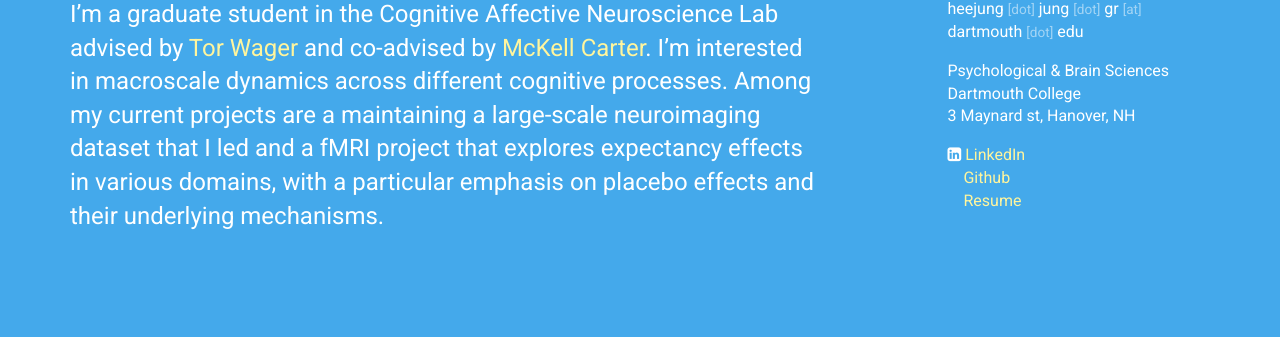
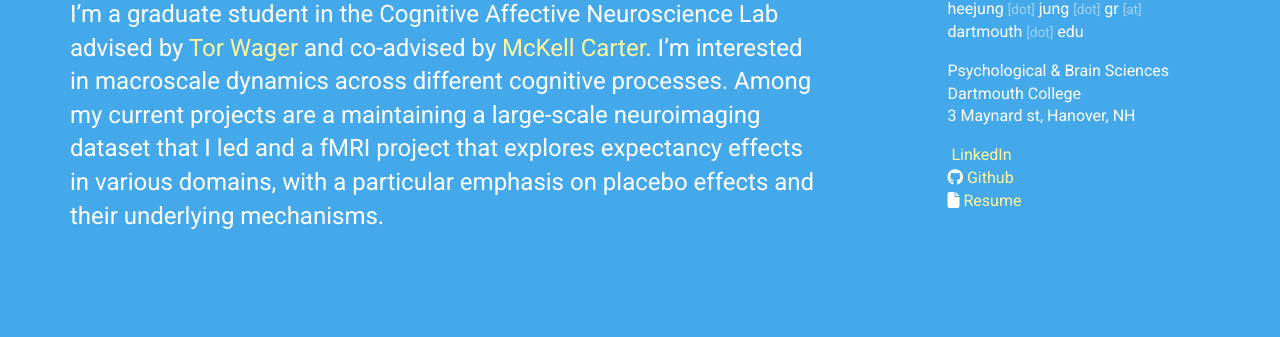
Before and after one commit to jungheejung/jungheejung.github.io, a Jekyll site: the page built from index.html, in a window 1280 px wide. Shown: the part 304-641 px from the top of the page. Built offline with Jekyll 4.4.1, drawn with Linux system fonts in a browser that asks for light colours; nearby versions of some CDN libraries.

Commit message:
DEV: update base and icons

```diff
--- a/_config.yml
+++ b/_config.yml
@@ -2,4 +2,4 @@
 markdown: kramdown
 
 # http://jekyllrb.com/docs/github-pages/#project-page-url-structure
-baseurl: /elbowpatched-boilerplate
+baseurl: ""
--- a/_layouts/albertine.html
+++ b/_layouts/albertine.html
@@ -28,8 +28,11 @@ It is threatened by habitat loss.
   <title>{{ site.data.personal.name }}</title>
 
   <!-- Stylesheets -->
+
   <link rel="stylesheet" href="//fonts.googleapis.com/css?family=Roboto:400,700">
-  <link rel="stylesheet" href="//cdnjs.cloudflare.com/ajax/libs/font-awesome/4.1.0/css/font-awesome.min.css">
+  <!-- <link rel="stylesheet" href="//cdnjs.cloudflare.com/ajax/libs/font-awesome/4.1.0/css/font-awesome.min.css"> -->
+  <link rel="stylesheet" href="//cdnjs.cloudflare.com/ajax/libs/font-awesome/6.5.1/css/all.min.css">
+
   <link rel="stylesheet" href="//netdna.bootstrapcdn.com/bootstrap/3.2.0/css/bootstrap.min.css">
   <link rel="stylesheet" href="{{ site.baseurl }}/assets/albertine/css/default.css">
 
@@ -106,11 +109,11 @@ It is threatened by habitat loss.
           {% for profile in site.data.personal.profiles %}
 
             {% if profile.network == 'Google Scholar' %}
-              <i class="fa fa-google"></i>
+              <i class="fa-brands fa-google"></i>
             {% elsif profile.network == 'LinkedIn' %}
-              <i class="fa fa-linkedin-square"></i>
+              <i class="fa-brands fa-linkedin-square"></i>
             {% elsif profile.network == 'Twitter' %}
-              <i class="fa fa-twitter-square"></i>
+              <i class="fa-brands fa-twitter-square"></i>
             {% elsif profile.network == 'Github' %}
             <i class="fa-brands fa-github"></i>
             {% elsif profile.network == 'Resume' %}
```
